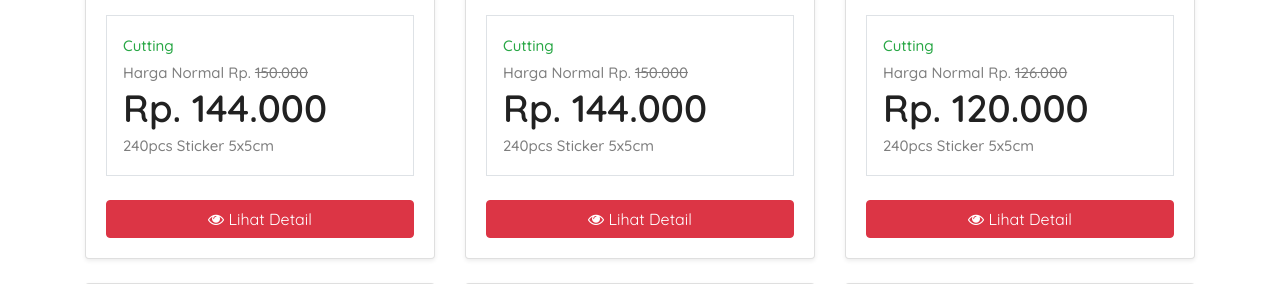
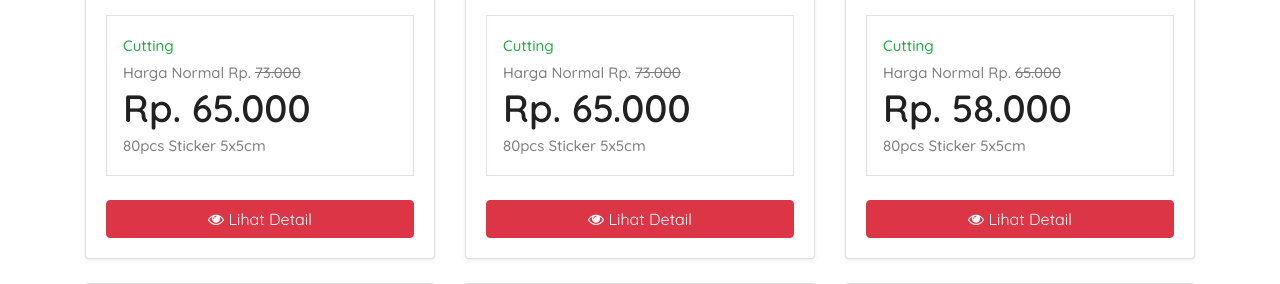
Before and after one commit to labelmanis/site, a PHP site: page / in a window 1280 px wide. Shown: the part 4227-4511 px from the top of the page. Run offline with PHP 8.4, Linux system fonts and the light colour scheme; some libraries are stand-ins or nearby versions.

Commit message:
rubah harga jual

```diff
--- a/modal.php
+++ b/modal.php
@@ -123,9 +123,9 @@
 			<div class="modal-body">
 				<ul class="list-unstyled mt0 mb-3 border p-3">
 					<li class="text-capitalize text-success">cutting</li>
-					<li class="text-capitalize">Harga normal Rp. <span class="text-decoration-line-through"> 150.000  </span></li>
-					<li class="text-capitalize" data-aos="fade-right"><h2 class="fw-bold m-0">Rp. 144.000</h2></li>
-					<li class="text-capitalize">240pcs sticker 5x5cm</li>
+					<li class="text-capitalize">Harga normal Rp. <span class="text-decoration-line-through"> 73.000  </span></li>
+					<li class="text-capitalize" data-aos="fade-right"><h2 class="fw-bold m-0">Rp. 65.000</h2></li>
+					<li class="text-capitalize">80pcs sticker 5x5cm</li>
 				</ul>
 				<ul class="list-unstyled mt0 mb-0 p-3">
 					<li class=""><i class="fa fa-fw fa-sticky-note-o"> </i> Bahan sticker vinyl</li>
@@ -154,9 +160,9 @@
 			<div class="modal-body">
 				<ul class="list-unstyled mt0 mb-3 border p-3">
 					<li class="text-capitalize text-success">cutting</li>
-					<li class="text-capitalize">Harga normal Rp. <span class="text-decoration-line-through"> 150.000  </span></li>
-					<li class="text-capitalize" data-aos="fade-right"><h2 class="fw-bold m-0">Rp. 144.000</h2></li>
-					<li class="text-capitalize">240pcs sticker 5x5cm</li>
+					<li class="text-capitalize">Harga normal Rp. <span class="text-decoration-line-through"> 73.000  </span></li>
+					<li class="text-capitalize" data-aos="fade-right"><h2 class="fw-bold m-0">Rp. 65.000</h2></li>
+					<li class="text-capitalize">80pcs sticker 5x5cm</li>
 				</ul>
 				<ul class="list-unstyled mt0 mb-0 p-3">
 					<li class=""><i class="fa fa-fw fa-sticky-note-o"> </i> Bahan sticker transparan</li>
@@ -185,9 +197,9 @@
 			<div class="modal-body">
 				<ul class="list-unstyled mt0 mb-3 border p-3">
 					<li class="text-capitalize text-success">cutting</li>
-					<li class="text-capitalize">Harga normal Rp. <span class="text-decoration-line-through"> 126.000  </span></li>
-					<li class="text-capitalize" data-aos="fade-right"><h2 class="fw-bold m-0">Rp. 120.000</h2></li>
-					<li class="text-capitalize">240pcs sticker 5x5cm</li>
+					<li class="text-capitalize">Harga normal Rp. <span class="text-decoration-line-through"> 65.000  </span></li>
+					<li class="text-capitalize" data-aos="fade-right"><h2 class="fw-bold m-0">Rp. 58.000</h2></li>
+					<li class="text-capitalize">80pcs sticker 5x5cm</li>
 				</ul>
 				<ul class="list-unstyled mt0 mb-0 p-3">
 					<li class=""><i class="fa fa-fw fa-sticky-note-o"> </i> Bahan sticker chromo</li>
@@ -216,9 +234,9 @@
 			<div class="modal-body">
 				<ul class="list-unstyled mt0 mb-3 border p-3">
 					<li class="text-capitalize text-success">cutting</li>
-					<li class="text-capitalize">Harga normal Rp. <span class="text-decoration-line-through"> 186.000  </span></li>
-					<li class="text-capitalize" data-aos="fade-right"><h2 class="fw-bold m-0">Rp. 174.000</h2></li>
-					<li class="text-capitalize">240pcs sticker 5x5cm</li>
+					<li class="text-capitalize">Harga normal Rp. <span class="text-decoration-line-through"> 84.000  </span></li>
+					<li class="text-capitalize" data-aos="fade-right"><h2 class="fw-bold m-0">Rp. 74.000</h2></li>
+					<li class="text-capitalize">80pcs sticker 5x5cm</li>
 				</ul>
 				<ul class="list-unstyled mt0 mb-0 p-3">
 					<li class=""><i class="fa fa-fw fa-sticky-note-o"> </i> Bahan sticker silver</li>
--- a/promo.php
+++ b/promo.php
@@ -15,9 +15,9 @@
 								<div class="card-body text-left mt-0 pt-0">
 									<ul class="list-unstyled mt0 mb-4 border p-3">
 										<li class="text-capitalize text-success">cutting</li>
-										<li class="text-capitalize">Harga normal Rp. <span class="text-decoration-line-through"> 150.000  </span></li>
-										<li class="text-capitalize" data-aos="fade-right"><h2 class="fw-bold m-0">Rp. 144.000</h2></li>
-										<li class="text-capitalize">240pcs sticker 5x5cm</li>
+										<li class="text-capitalize">Harga normal Rp. <span class="text-decoration-line-through"> 73.000  </span></li>
+										<li class="text-capitalize" data-aos="fade-right"><h2 class="fw-bold m-0">Rp. 65.000</h2></li>
+										<li class="text-capitalize">80pcs sticker 5x5cm</li>
 									</ul>
 									<button class="text-decoration-none w-100 btn btn-danger text-white text-capitalize" data-toggle="modal" data-target="#vinyl-cutting-sticker"><i class="fa fw fa-eye"></i> lihat detail</button>
 								</div>
@@ -32,9 +32,9 @@
 								<div class="card-body text-left mt-0 pt-0">
 									<ul class="list-unstyled mt0 mb-4 border p-3">
 										<li class="text-capitalize text-success">cutting</li>
-										<li class="text-capitalize">Harga normal Rp. <span class="text-decoration-line-through"> 150.000  </span></li>
-										<li class="text-capitalize" data-aos="fade-right"><h2 class="fw-bold m-0">Rp. 144.000</h2></li>
-										<li class="text-capitalize">240pcs sticker 5x5cm</li>
+										<li class="text-capitalize">Harga normal Rp. <span class="text-decoration-line-through"> 73.000  </span></li>
+										<li class="text-capitalize" data-aos="fade-right"><h2 class="fw-bold m-0">Rp. 65.000</h2></li>
+										<li class="text-capitalize">80pcs sticker 5x5cm</li>
 									</ul>
 									<button class="text-decoration-none w-100 btn btn-danger text-white text-capitalize" data-toggle="modal" data-target="#cutting-sticker-transparent"><i class="fa fw fa-eye"></i> lihat detail</button>
 								</div>
@@ -49,9 +49,9 @@
 								<div class="card-body text-left mt-0 pt-0">
 									<ul class="list-unstyled mt0 mb-4 border p-3">
 										<li class="text-capitalize text-success">cutting</li>
-										<li class="text-capitalize">Harga normal Rp. <span class="text-decoration-line-through"> 126.000  </span></li>
-										<li class="text-capitalize" data-aos="fade-right"><h2 class="fw-bold m-0">Rp. 120.000</h2></li>
-										<li class="text-capitalize">240pcs sticker 5x5cm</li>
+										<li class="text-capitalize">Harga normal Rp. <span class="text-decoration-line-through"> 65.000  </span></li>
+										<li class="text-capitalize" data-aos="fade-right"><h2 class="fw-bold m-0">Rp. 58.000</h2></li>
+										<li class="text-capitalize">80pcs sticker 5x5cm</li>
 									</ul>
 									<button class="text-decoration-none w-100 btn btn-danger text-white text-capitalize" data-toggle="modal" data-target="#cutting-sticker-chromo"><i class="fa fw fa-eye"></i> lihat detail</button>
 								</div>
@@ -66,9 +66,9 @@
 								<div class="card-body text-left mt-0 pt-0">
 									<ul class="list-unstyled mt0 mb-4 border p-3">
 										<li class="text-capitalize text-success">cutting</li>
-										<li class="text-capitalize">Harga normal Rp. <span class="text-decoration-line-through"> 186.000  </span></li>
-										<li class="text-capitalize" data-aos="fade-right"><h2 class="fw-bold m-0">Rp. 174.000</h2></li>
-										<li class="text-capitalize">240pcs sticker 5x5cm</li>
+										<li class="text-capitalize">Harga normal Rp. <span class="text-decoration-line-through"> 84.000  </span></li>
+										<li class="text-capitalize" data-aos="fade-right"><h2 class="fw-bold m-0">Rp. 74.000</h2></li>
+										<li class="text-capitalize">80pcs sticker 5x5cm</li>
 									</ul>
 									<button class="text-decoration-none w-100 btn btn-danger text-white text-capitalize" data-toggle="modal" data-target="#cutting-sticker-silver"><i class="fa fw fa-eye"></i> lihat detail</button>
 								</div>
@@ -83,7 +83,7 @@
 								<div class="card-body text-left mt-0 pt-0">
 									<ul class="list-unstyled mt0 mb-4 border p-3">
 										<li class="text-capitalize text-primary">desain label</li>
-										<li class="text-capitalize">Harga normal Rp. <span class="text-decoration-line-through">  86.000  </span></li>
+										<li class="text-capitalize">Harga normal Rp. <span class="text-decoration-line-through">  100.000  </span></li>
 										<li class="text-capitalize" data-aos="fade-right"><h2 class="fw-bold m-0">Free</h2></li>
 										<li class="text-capitalize">desain lable full color</li>
 									</ul>
@@ -100,7 +100,7 @@
 								<div class="card-body text-left mt-0 pt-0">
 									<ul class="list-unstyled mt0 mb-4 border p-3">
 										<li class="text-capitalize text-primary">desain label</li>
-										<li class="text-capitalize">Harga normal Rp. <span class="text-decoration-line-through">  49.000  </span></li>
+										<li class="text-capitalize">Harga normal Rp. <span class="text-decoration-line-through">  70.000  </span></li>
 										<li class="text-capitalize" data-aos="fade-right"><h2 class="fw-bold m-0">Free</h2></li>
 										<li class="text-capitalize">desain lable black white</li>
 									</ul>
```
Also changed, not shown: other parts of modal.php (+26 -2 lines), htaccess wordpres.php (added, +16 -0 lines).
